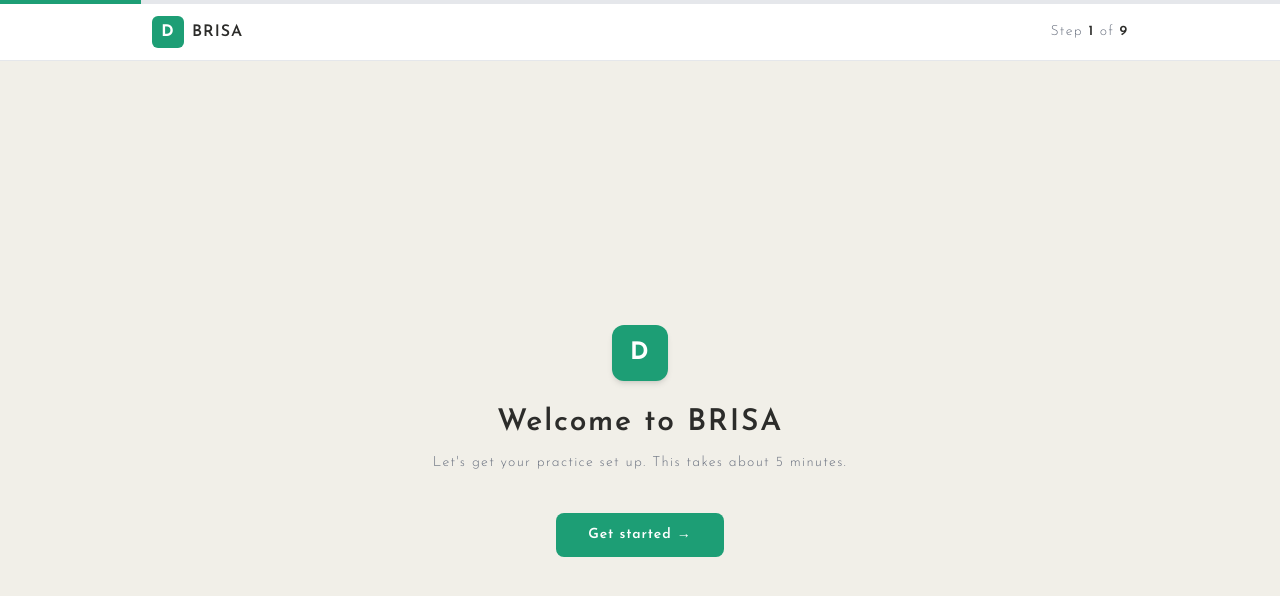
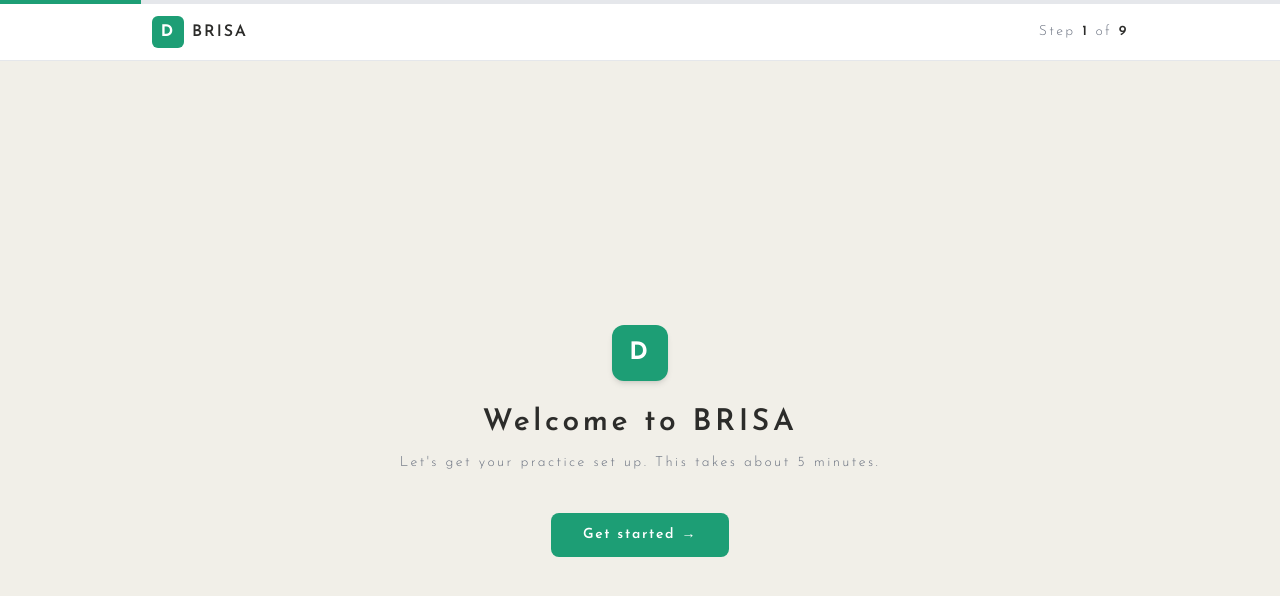
Before and after one commit to strategyzaconsulting-tech/dentops, a React (Vite) app in the folder apps/web/: page /setup/welcome in a window 1280 px wide. Shown: the top 596 px of the page. Built offline with nearby package versions, Linux system fonts and the light colour scheme; no server answers.

Commit message:
style: wider letter spacing throughout admin — body 0.15em, h1 0.35em, uppercase 0.35em
Co-Authored-By: Claude Sonnet 4.6 <noreply@anthropic.com>

```diff
--- a/apps/web/src/index.css
+++ b/apps/web/src/index.css
@@ -71,35 +71,35 @@
     -moz-osx-font-smoothing: grayscale;
   }
 
-  /* Body — matches mobile's weight 300 Light with moderate tracking */
+  /* Body */
   body {
     @apply bg-background text-foreground;
     font-family: 'Josefin Sans', system-ui, sans-serif;
     font-weight: 300;
-    letter-spacing: 0.08em;   /* mobile letterSpacing ~2-3 mapped to em */
+    letter-spacing: 0.15em;
   }
 
-  /* Page headings — thin weight with generous tracking like mobile brandName */
+  /* Headings */
   h1 {
     font-weight: 300;
-    letter-spacing: 0.2em;    /* mobile letterSpacing ~6-8 */
+    letter-spacing: 0.35em;
   }
   h2 {
     font-weight: 300;
-    letter-spacing: 0.15em;
+    letter-spacing: 0.28em;
   }
   h3, h4 {
     font-weight: 300;
-    letter-spacing: 0.1em;
+    letter-spacing: 0.22em;
   }
   h5, h6 {
     font-weight: 300;
-    letter-spacing: 0.08em;
+    letter-spacing: 0.18em;
   }
 
-  /* Uppercase labels — extra wide tracking, matching mobile ALL-CAPS labels */
+  /* Uppercase labels */
   .uppercase {
-    letter-spacing: 0.2em;
+    letter-spacing: 0.35em;
     font-weight: 300;
   }
 
@@ -107,24 +107,23 @@
   button {
     font-family: 'Josefin Sans', system-ui, sans-serif;
     font-weight: 400;
-    letter-spacing: 0.1em;
+    letter-spacing: 0.18em;
   }
 
   input, select, textarea {
     font-family: 'Josefin Sans', system-ui, sans-serif;
     font-weight: 300;
-    letter-spacing: 0.05em;
+    letter-spacing: 0.1em;
   }
 
   td, th {
     font-family: 'Josefin Sans', system-ui, sans-serif;
-    letter-spacing: 0.05em;
+    letter-spacing: 0.1em;
   }
 
-  /* Bold/semibold stays readable at appropriate weight */
   .font-bold, .font-semibold {
     font-weight: 600;
-    letter-spacing: 0.06em;
+    letter-spacing: 0.12em;
   }
   .font-medium {
     font-weight: 400;
```
